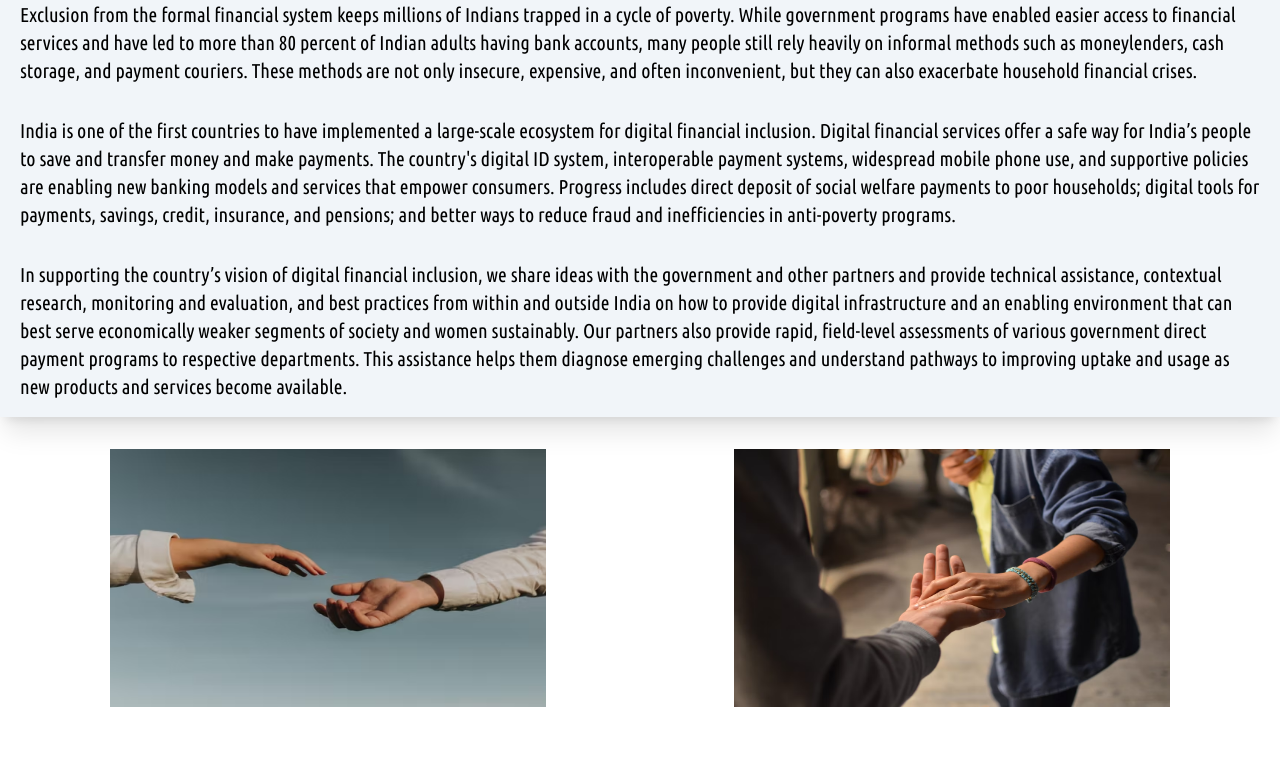
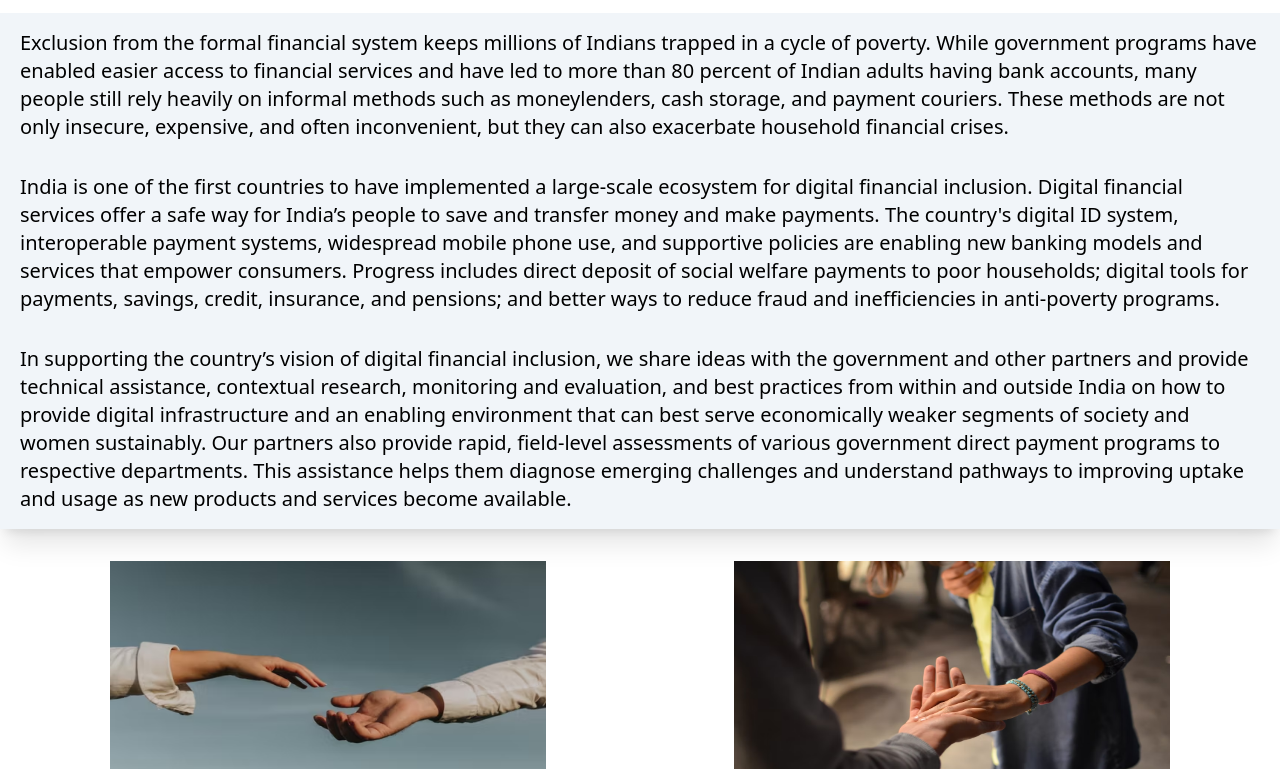
Before and after one commit to majestymewtwo/finserv, a website built with Vite: page index.html in a window 1280 px wide. Shown: the part 419-1188 px from the top of the page. Built offline with nearby package versions, Linux system fonts and the light colour scheme; a web font is replaced by a local one.

Commit message:
Font to Poppins

```diff
--- a/index.html
+++ b/index.html
@@ -8,8 +8,11 @@
     <link rel="icon" type="image/x-icon" href="salary.png">
     <title>Financial Services</title>
     <script src="https://cdn.tailwindcss.com"></script>
+    <link rel="preconnect" href="https://fonts.googleapis.com">
+    <link rel="preconnect" href="https://fonts.gstatic.com" crossorigin>
+    <link href="https://fonts.googleapis.com/css2?family=Poppins:wght@100&display=swap" rel="stylesheet">
 </head>
-<body class="font-Ubuntu scroll-smooth">
+<body class="font-Poppins scroll-smooth">
     <nav class="text-sm p-7 bg-white shadow flex justify-between md:text-2xl w-full">
         <div class="w-4/5 md:flex md:justify-between items-center">
             <div class="flex justify-between items-center mx-4 w-1/2">
```
